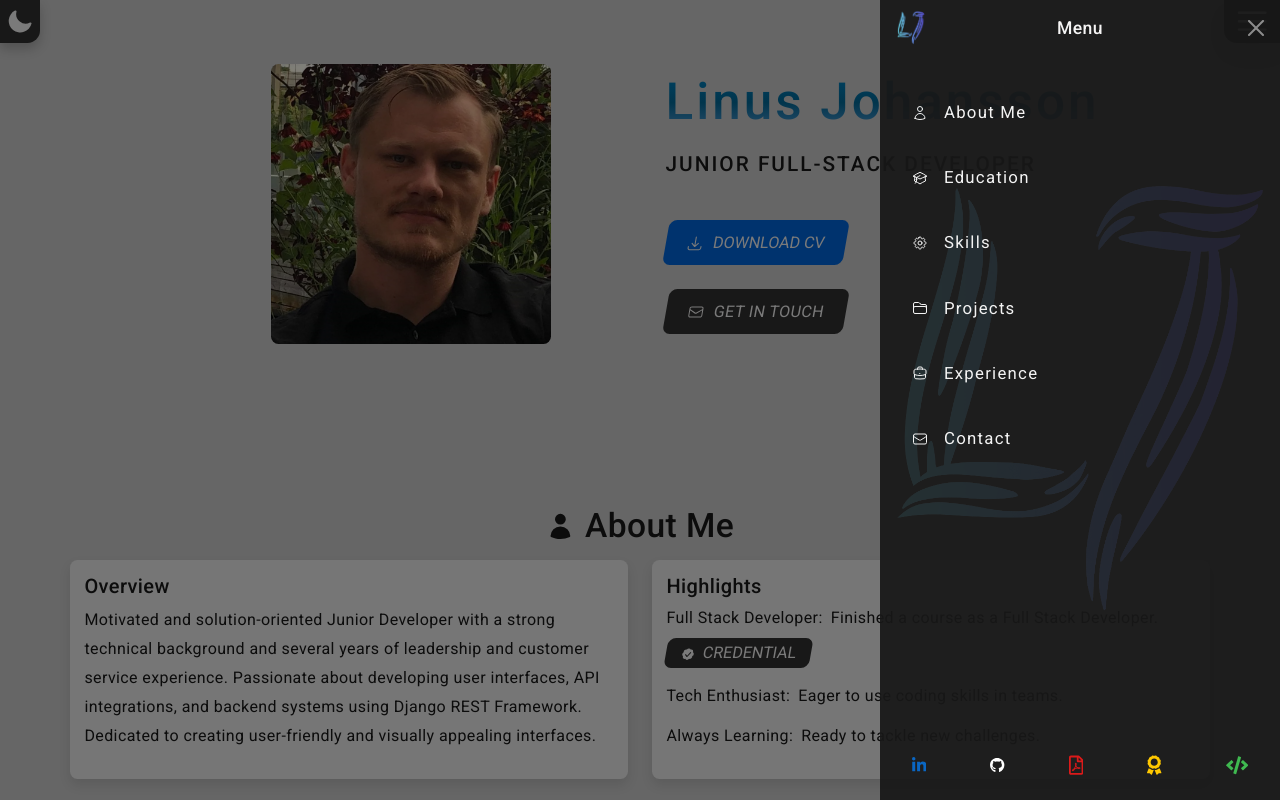
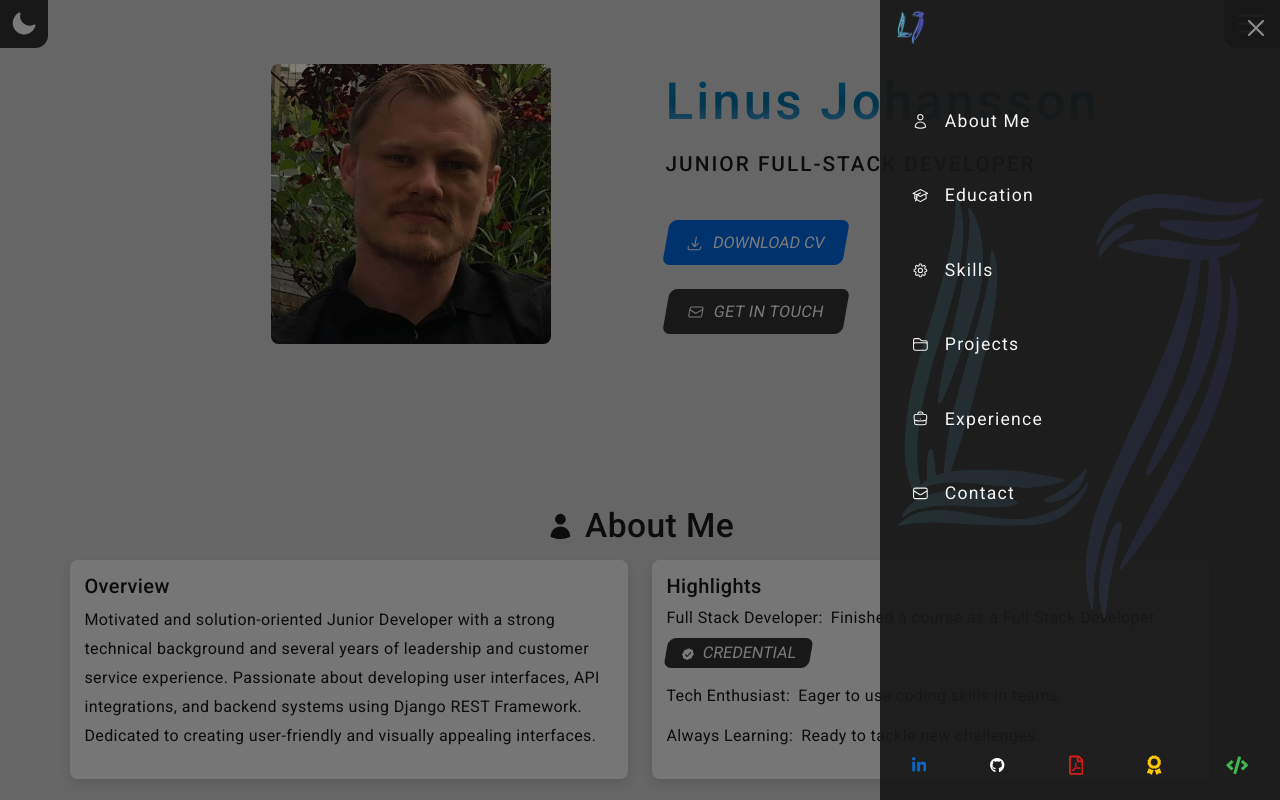
Before and after one commit to j0hanz/j0hanz-portfolio, a React (Vite) app: page / in a window 1280 px wide. Both pictures are taken after a click on the button 1252 px from the left and 21 px from the top of the page. Shown: the top 800 px of the page. Built offline with nearby package versions, Linux system fonts and the light colour scheme; no server answers.

Commit message:
Refactor styles and layout

```diff
--- a/src/components/NavBar.tsx
+++ b/src/components/NavBar.tsx
@@ -47,7 +47,7 @@ const NavBar: React.FC = () => {
     <Nav className={`${styles.customOffcanvasNav} ${appStyles.cardBgImage}`}>
       {navLinks.map(({ id, icon: Icon, label }) => (
         <Nav.Link key={id} href={`#${id}`} className={styles.navLink}>
-          <Icon className={`${styles.navIcon} me-3`} />
+          <Icon className={styles.navIcon} />
           <span className={styles.navLinkText}>{label}</span>
         </Nav.Link>
       ))}
@@ -106,13 +106,10 @@ const NavBar: React.FC = () => {
         <Offcanvas.Title
           id="offcanvasNavbarLabel"
           className={styles.offcanvasTitle}
-        >
-          Menu
-        </Offcanvas.Title>
+        ></Offcanvas.Title>
       </Offcanvas.Header>
       <Offcanvas.Body className={styles.customOffcanvasBody}>
         <NavLinks />
-        <hr className="my-2" />
         <SocialLinks openModal={openModal} />
       </Offcanvas.Body>
     </Offcanvas>
--- a/src/components/styles/NavBar.module.css
+++ b/src/components/styles/NavBar.module.css
@@ -8,17 +8,19 @@
 .navLink {
   display: flex;
   align-items: center;
-  margin-top: 1.5rem;
+  gap: 1rem;
+  margin-top: 2rem;
 }
 
 .navIcon {
-  color: var(--nav-color);
+  color: var(--text-light);
+  font-size: 1.05rem;
 }
 
 .navLinkText {
-  color: var(--nav-color);
+  color: var(--text-light);
   letter-spacing: 1.25px;
-  font-size: 1.05rem;
+  font-size: 1.1rem;
 }
 
 .navLinkText:hover {
@@ -46,13 +48,12 @@
   left: 0;
   background: var(--btn-bg-dark);
   border-radius: 0 0 12.5px 0px;
-  height: 2.7rem;
-  width: 2.5rem;
+  height: 3rem;
+  width: 3rem;
   display: flex;
   justify-content: center;
   align-items: center;
   z-index: 1000;
-  box-shadow: 0 6px 12px rgba(0, 0, 0, 0.2);
   cursor: pointer;
   transition: var(--transition);
 }
@@ -66,13 +67,12 @@
   position: fixed;
   background: var(--btn-bg-dark);
   border-radius: 0 0 0 12.5px;
-  height: 2.7rem;
+  height: 3rem;
   width: 3.5rem;
   display: flex;
   justify-content: center;
   align-items: center;
   z-index: 1000;
-  box-shadow: 0 12px 24px rgba(0, 0, 0, 0.2);
   top: 0;
   right: 0;
   transition: var(--transition);
@@ -83,7 +83,7 @@
 }
 
 .navToggleIcon {
-  font-size: 2.4rem;
+  font-size: 2.2rem;
   color: var(--text-light);
   transition: var(--transition);
 }
@@ -112,28 +112,31 @@
 .customOffcanvas {
   background: var(--bg-dark);
   color: var(--text-light);
+  height: 100dvh;
 }
 
 .customOffcanvasBody {
   display: flex;
   flex-direction: column;
-  height: 100vh;
 }
 
 .customOffcanvasNav {
   flex-grow: 1;
   display: flex;
   flex-direction: column;
-  justify-content: flex-start;
-}
-
-.socialLink {
-  text-align: center;
 }
 
 /* Media Queries */
 @media (max-width: 575px) {
   .navToggleIcon {
-    font-size: 2.1rem;
+    font-size: 2rem;
+  }
+
+  .navLinkText {
+    font-size: 1rem;
+  }
+
+  .navLink {
+    margin-top: 1.5rem;
   }
 }
```
